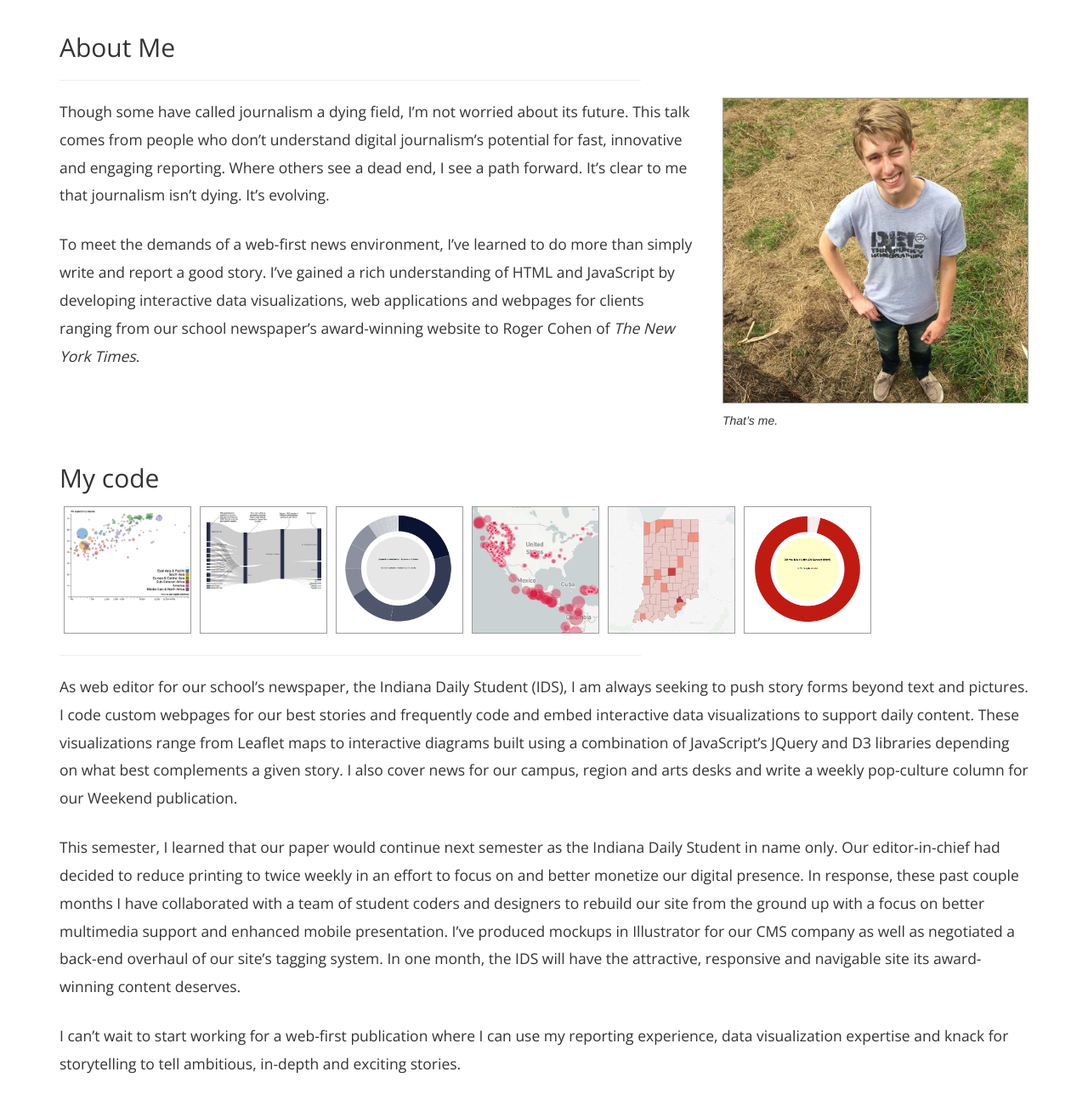
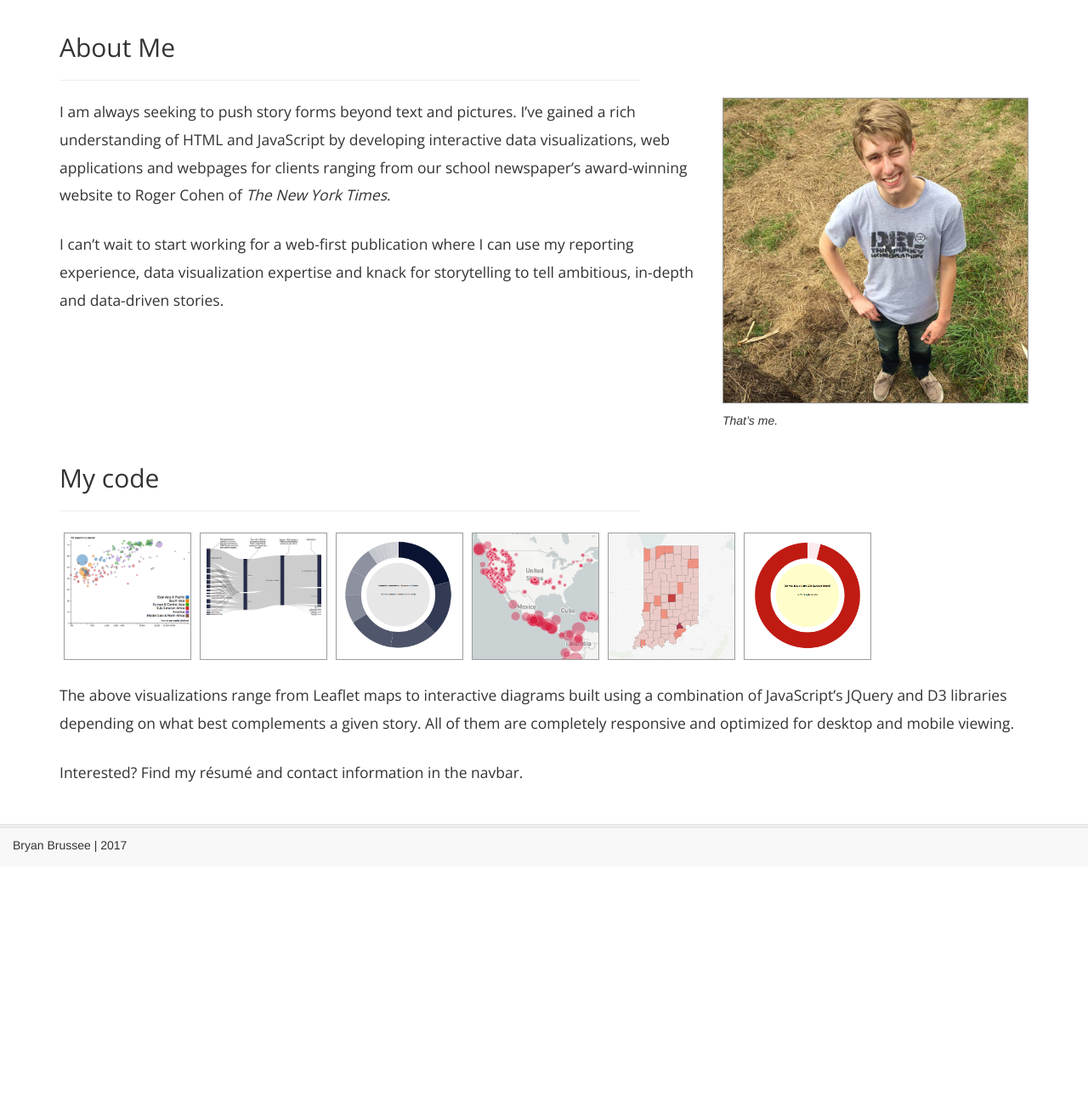
Before and after one commit to Bryan-Brussee/website, a plain HTML site: page index.html in a window 1280 px wide. Shown: the part 53-1341 px from the top of the page at 85% size. After the commit the page ends 1073 px from the top, so only its background shows below. Drawn offline with nearby package versions, Linux system fonts and the light colour scheme.

Commit message:
just some simple updates

```diff
--- a/index.html
+++ b/index.html
@@ -112,12 +112,16 @@
 
   <div class="row">
     <div class="col-sm-8">
-      <p>Though some have called journalism a dying field, I’m not worried about its future. This talk comes from people who don’t understand digital journalism’s potential for fast, innovative and engaging reporting. Where others see a dead end, I see a path forward. It’s clear to me that journalism isn’t dying. It’s evolving.
-      </p>
 
-      <p>To meet the demands of a web-first news environment, I’ve learned to do more than simply write and report a good story. I’ve gained a rich understanding of HTML and JavaScript by developing interactive data visualizations, web applications and webpages for clients ranging from our school newspaper’s award-winning website to Roger Cohen of <i>The New York Times</i>.
-      </p>
+   <p>I am always seeking to push story forms beyond text and pictures. I’ve gained a rich understanding of HTML and JavaScript by developing interactive data visualizations, web applications and webpages for clients ranging from our school newspaper’s award-winning website to Roger Cohen of <i>The New York Times</i>.</p>
 
+     <p>I can’t wait to start working for a web-first publication where I can use my reporting experience, data visualization expertise and knack for storytelling to tell ambitious, in-depth and data-driven stories.</p>
+
+
+
+<!--   <p>As web editor for our school’s newspaper, the Indiana Daily Student (IDS), I am always seeking to push story forms beyond text and pictures. I code custom webpages for our best stories and frequently code and embed interactive data visualizations to support daily content. These visualizations range from Leaflet maps to interactive diagrams built using a combination of JavaScript’s JQuery and D3 libraries depending on what best complements a given story. I also cover news for our campus, region and arts desks and write a weekly pop-culture column for our Weekend publication.
+  </p>
+ -->
     </div>
         <div class="col-sm-4">
 
@@ -132,6 +136,7 @@
   <div class="row">
     <div class="col-md-12">
       <h2>My code</h2>
+      <hr>
       <div class="flex-container">
         <div class="item">
         <a href="life_expectancy_by_income.html"><img src="img/life.png" alt=""></a>
@@ -157,14 +162,15 @@
   </div>
 
 
-  <hr>
 
-  <p>As web editor for our school’s newspaper, the Indiana Daily Student (IDS), I am always seeking to push story forms beyond text and pictures. I code custom webpages for our best stories and frequently code and embed interactive data visualizations to support daily content. These visualizations range from Leaflet maps to interactive diagrams built using a combination of JavaScript’s JQuery and D3 libraries depending on what best complements a given story. I also cover news for our campus, region and arts desks and write a weekly pop-culture column for our Weekend publication.
+<!--   <p>This semester, I learned that our paper would continue next semester as the Indiana Daily Student in name only. Our editor-in-chief had decided to reduce printing to twice weekly in an effort to focus on and better monetize our digital presence. In response, these past couple months I have collaborated with a team of student coders and designers to rebuild our site from the ground up with a focus on better multimedia support and enhanced mobile presentation. I’ve produced mockups in Illustrator for our CMS company as well as negotiated a back-end overhaul of our site’s tagging system. In one month, the IDS will have the attractive, responsive and navigable site its award-winning content deserves.
   </p>
-  <p>This semester, I learned that our paper would continue next semester as the Indiana Daily Student in name only. Our editor-in-chief had decided to reduce printing to twice weekly in an effort to focus on and better monetize our digital presence. In response, these past couple months I have collaborated with a team of student coders and designers to rebuild our site from the ground up with a focus on better multimedia support and enhanced mobile presentation. I’ve produced mockups in Illustrator for our CMS company as well as negotiated a back-end overhaul of our site’s tagging system. In one month, the IDS will have the attractive, responsive and navigable site its award-winning content deserves.
+ -->
+ <br>
+
+   <p> The above visualizations range from Leaflet maps to interactive diagrams built using a combination of JavaScript’s JQuery and D3 libraries depending on what best complements a given story. All of them are completely responsive and optimized for desktop and mobile viewing.
   </p>
 
-  <p>I can’t wait to start working for a web-first publication where I can use my reporting experience, data visualization expertise and knack for storytelling to tell ambitious, in-depth and exciting stories.</p>
 
   <p>Interested? Find my résumé and contact information in the navbar.</p>
 </div>
```
Also changed, not shown: 1 other file.
